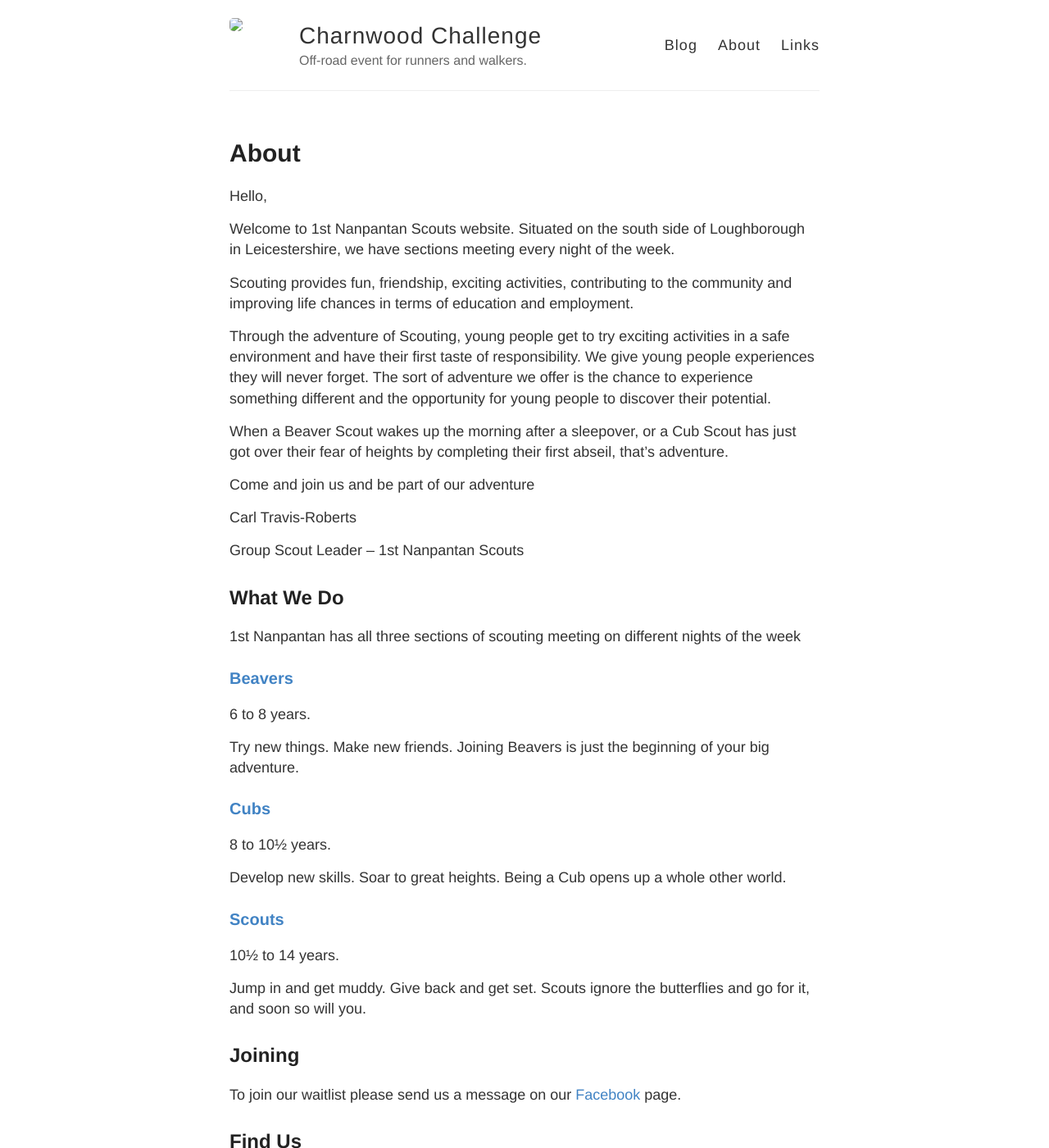
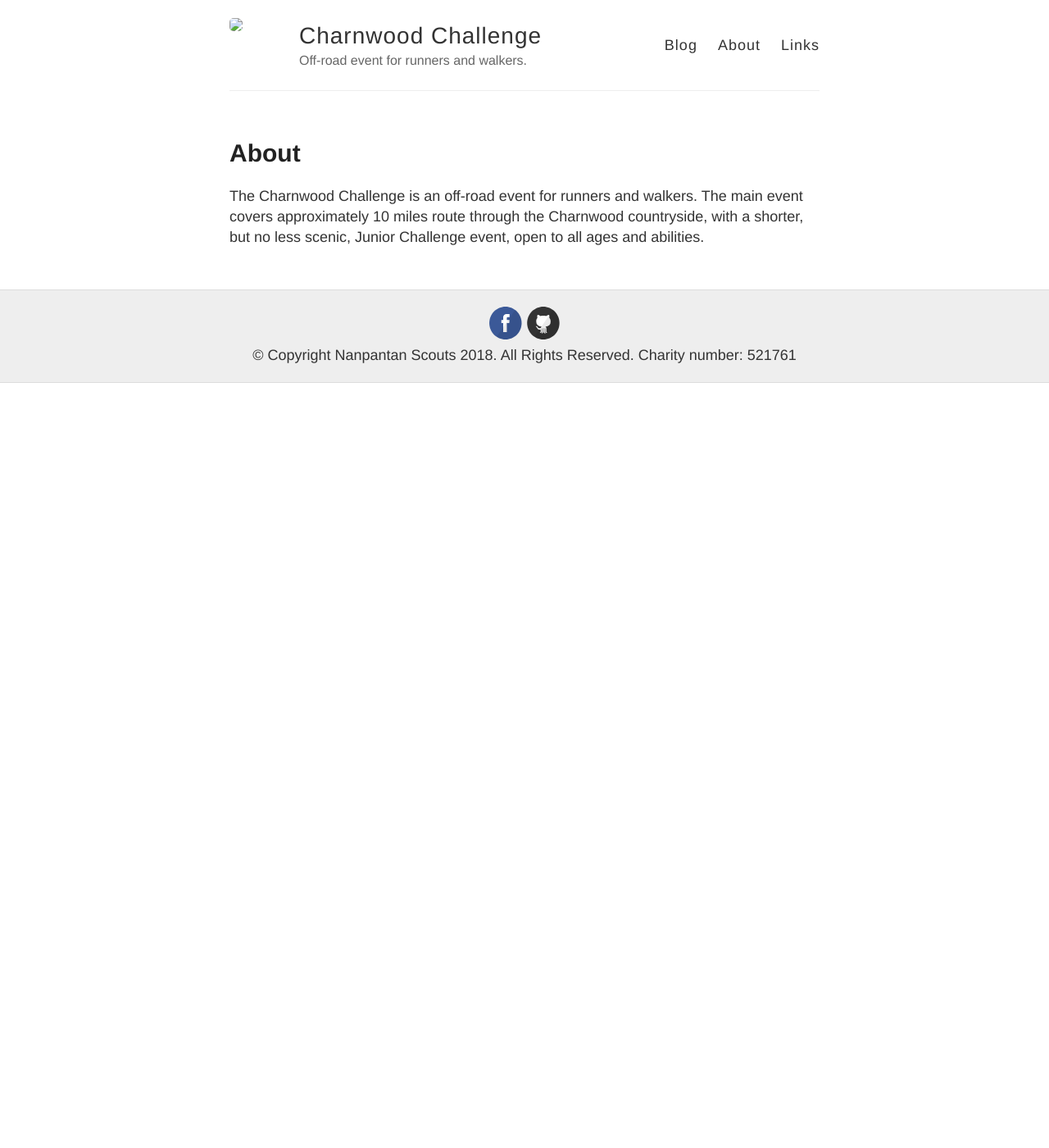
Before and after one commit to Charnwood-Challenge/Charnwood-Challenge.github.io, a Jekyll site: the page built from about.md, in a window 1280 px wide and 1400 px high. Shown: the whole window at 82% size. Built offline with Jekyll 4.4.1, drawn with Linux system fonts in a browser that asks for light colours.

Commit message:
Update about.md

```diff
--- a/about.md
+++ b/about.md
@@ -4,48 +4,4 @@
 permalink: /about/
 ---
 
-Hello,
-
-Welcome to 1st Nanpantan Scouts website. Situated on the south side of Loughborough in Leicestershire, we have sections meeting every night of the week.
-
-Scouting provides fun, friendship, exciting activities, contributing to the community and improving life chances in terms of education and employment.
-
-Through the adventure of Scouting, young people get to try exciting activities in a safe environment and have their first taste of responsibility. We give young people experiences they will never forget. The sort of adventure we offer is the chance to experience something different and the opportunity for young people to discover their potential.
-
-When a Beaver Scout wakes up the morning after a sleepover, or a Cub Scout has just got over their fear of heights by completing their first abseil, that’s adventure.
-
-Come and join us and be part of our adventure
-
-Carl Travis-Roberts
-
-Group Scout Leader – 1st Nanpantan Scouts
-
-## What We Do
-
-1st Nanpantan has all three sections of scouting meeting on different nights of the week
-
-### [Beavers](https://www.scouts.org.uk/beavers)
-
-6 to 8 years.
-
-Try new things. Make new friends. Joining Beavers is just the beginning of your big adventure.
-
-### [Cubs](https://www.scouts.org.uk/cubs)
-
-8 to 10½ years.
-
-Develop new skills. Soar to great heights. Being a Cub opens up a whole other world.
-
-### [Scouts](https://www.scouts.org.uk/scouts)
-
-10½ to 14 years.
-
-Jump in and get muddy. Give back and get set. Scouts ignore the butterflies and go for it, and soon so will you.
-
-## Joining
-
-To join our waitlist please send us a message on our [Facebook](https://www.facebook.com/NanpantanScouts) page.
-
-## Find Us
-
-[Find Us](https://goo.gl/maps/X8FtP2yMQGx)
+The Charnwood Challenge is an off-road event for runners and walkers. The main event covers approximately 10 miles route through the Charnwood countryside, with a shorter, but no less scenic, Junior Challenge event, open to all ages and abilities.
```
